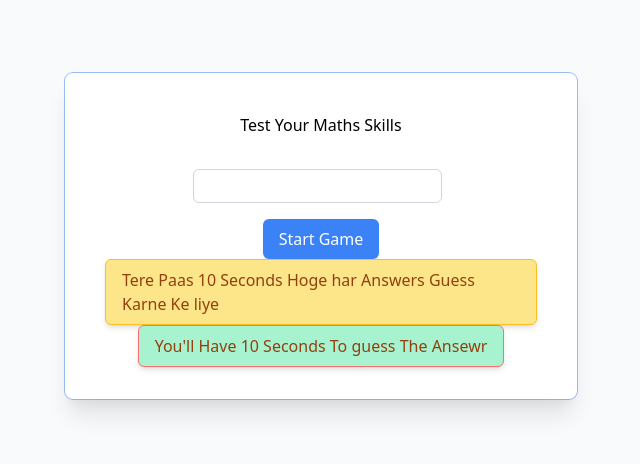
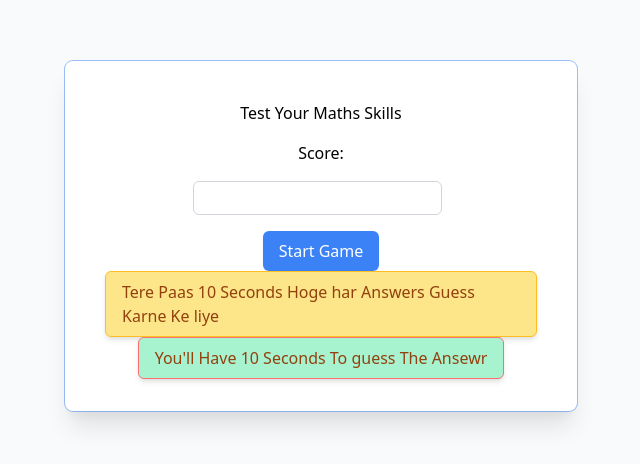
Before and after one commit to arshaikh-web/test-math, a website: page index.html in a window 1280 px wide. Shown: the part 164-628 px from the top of the page, without its empty margins (319-959 px from the left). Drawn offline with nearby package versions, Linux system fonts and the light colour scheme.

Commit message:
Update index.html
score html

```diff
--- a/index.html
+++ b/index.html
@@ -16,6 +16,7 @@
     <h1 class="flex justify-center items-center">Test Your Maths Skills</h1>
     <div class="container flex flex-col items-center p-4">
       <div class="value mt-4 text-xl font-bold"></div>
+            <div id="score" class="flex items-center">Score: </div>
       <div class="guess flex items-center mt-4">
         <input
           type="text"
```
